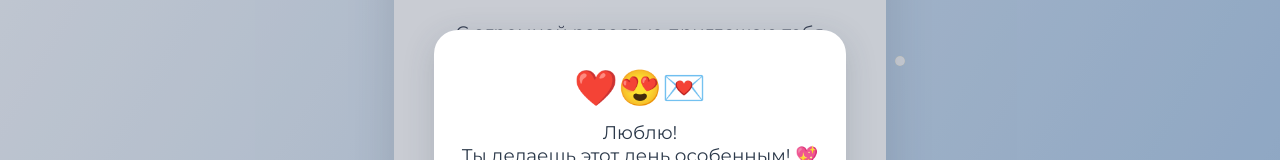
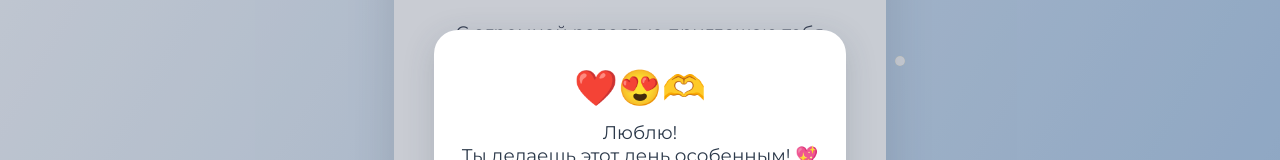
Before and after one commit to uncortvpro/invitation-aliona, a plain HTML site: page index.html in a window 1280 px wide. Both pictures are taken after a click on the link "Я приду!". Shown: the part 263-423 px from the top of the page. Drawn offline with Linux system fonts and the light colour scheme.

Commit message:
Update emodzi

```diff
--- a/index.html
+++ b/index.html
@@ -245,7 +245,7 @@
   <div class="footer"><a href="https://t.me/a_kuzmenko13" style="color: #b0b7c3;">Created By Ocean Script</a></div>
   <div id="modal" style="display:none;">
     <div class="modal-content">
-      <div class="modal-emoji">❤️😍💌</div>
+      <div class="modal-emoji">❤️😍🫶</div>
       <div class="modal-text">Люблю!<br>Ты делаешь этот день особенным! 💖</div>
       <button class="modal-close">Закрыть</button>
     </div>
```
